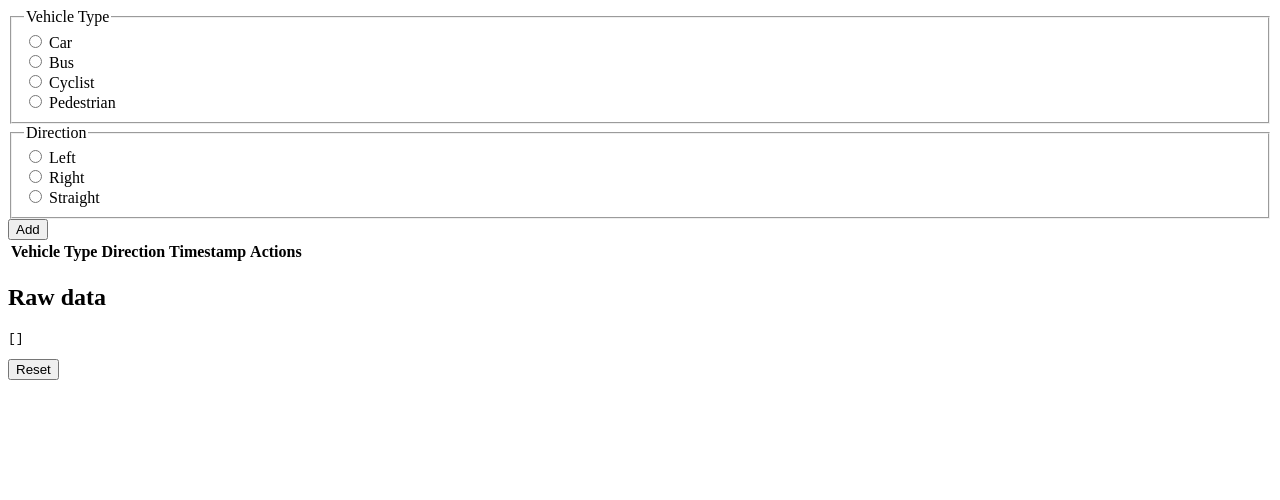
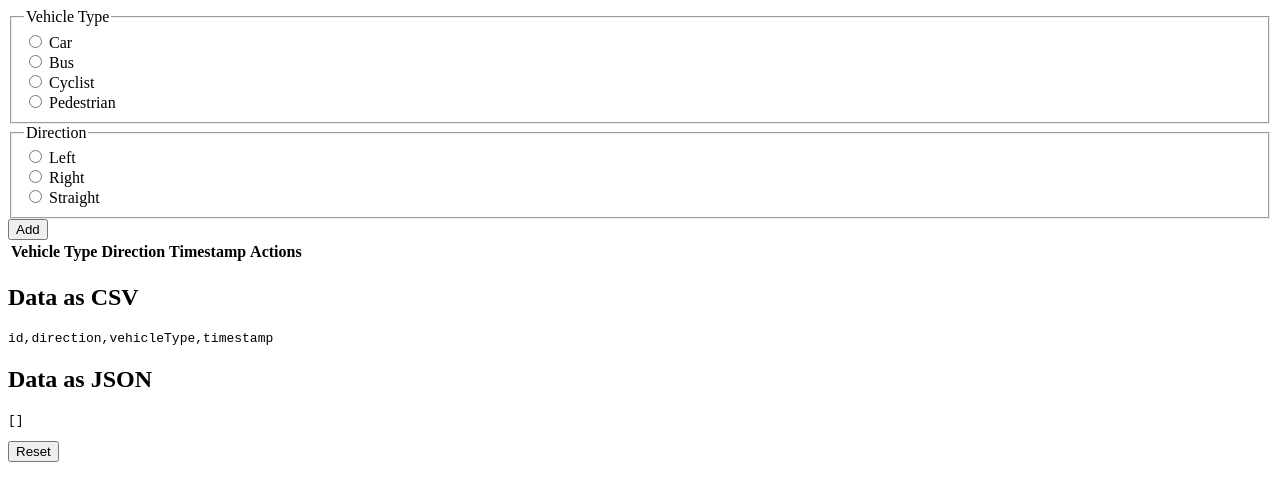
Before and after one commit to cpAdm/traffic-logger, a Vue app: page / in a window 1280 px wide. Shown: the top 500 px of the page. Built offline with nearby package versions, Linux system fonts and the light colour scheme; the HTML template or start-up script is replaced by a standard one.

Commit message:
feat: Also show data as CSV

```diff
--- a/src/App.vue
+++ b/src/App.vue
@@ -69,7 +69,10 @@
     </tbody>
   </table>
 
-  <h2>Raw data</h2>
+  <h2>Data as CSV</h2>
+  <pre><code>{{ textCSV }}</code></pre>
+
+  <h2>Data as JSON</h2>
   <pre><code>{{
       JSON.stringify(
         entries.filter((entry) => !entry.removed),
@@ -82,7 +85,7 @@
 </template>
 
 <script lang="ts" setup>
-import { onMounted, ref } from 'vue'
+import { computed, onMounted, ref } from 'vue'
 
 const directions = ['left', 'right', 'straight']
 const vehicleTypes = ['car', 'bus', 'cyclist', 'pedestrian']
@@ -153,6 +156,25 @@ const deleteAllEntries = () => {
 
 const capitalize = (string: string) => string.charAt(0).toUpperCase() + string.slice(1)
 
+const textCSV = computed(() => {
+  const headers: (keyof Entry)[] = ['id', 'direction', 'vehicleType', 'timestamp']
+
+  // Map each entry to a CSV row
+  const rows = entries.value
+    .filter((entry) => !entry.removed)
+    .map((entry) =>
+      headers
+        .map((header) => {
+          // Use double quotes to escape comma's
+          return `"${entry[header]}"`
+        })
+        .join(','),
+    )
+
+  // Combine the headers and rows into a CSV string
+  return [headers.join(','), ...rows].join('\n')
+})
+
 onMounted(loadEntries)
 </script>
 
```
